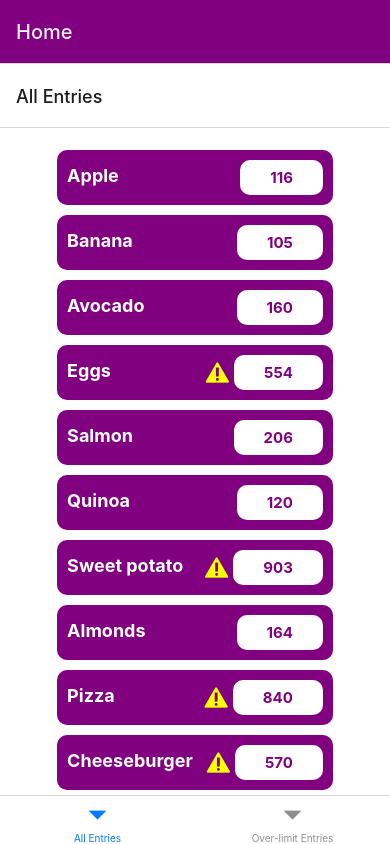
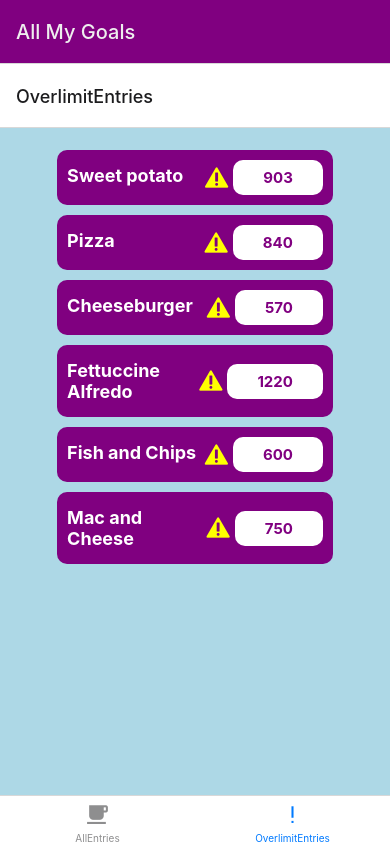
Before and after one commit to qcwssss/CS5520-A2, a React Native app: screen /OverlimitEntries in a window 390 px wide. Built offline with nearby package versions, Linux system fonts and the light colour scheme.

Commit message:
add EditEntry page

```diff
--- a/App.js
+++ b/App.js
@@ -2,7 +2,8 @@ import { NavigationContainer } from "@react-navigation/native";
 import { createNativeStackNavigator } from "@react-navigation/native-stack";
 import { StatusBar } from "expo-status-bar";
 import { StyleSheet, Text, SafeAreaView } from "react-native";
-import BottomNavTabs from "./components/BottomNavTabs";
+import Home from "./components/BottomNavTabs";
+import EditEntry from "./components/EditEntry";
 import AllEntries from "./screens/AllEntries";
 
 const Stack = createNativeStackNavigator();
@@ -21,7 +22,13 @@ export default function App() {
           },
         }}
       >
-        <Stack.Screen name="Home" component={BottomNavTabs} />
+        <Stack.Screen
+          options={{
+            title: "All My Goals",
+          }}
+          name="Home"
+          component={Home}
+        />
 
         {/* <Stack.Screen
           options={{
@@ -30,7 +37,7 @@ export default function App() {
           name="All Entries"
           component={AllEntries}
         /> */}
-        {/* <Stack.Screen name="GoalDetails" component={GoalDetails} /> */}
+        <Stack.Screen name="EditEntry" component={EditEntry} />
       </Stack.Navigator>
     </NavigationContainer>
   );
--- a/components/BottomNavTabs.js
+++ b/components/BottomNavTabs.js
@@ -3,16 +3,41 @@ import React from "react";
 import { createBottomTabNavigator } from "@react-navigation/bottom-tabs";
 import AllEntries from "../screens/AllEntries";
 import OverLimitEntries from "../screens/OverLimitEntries";
+import { useNavigation } from "@react-navigation/native";
+import { MaterialCommunityIcons } from "@expo/vector-icons";
 
 const Tab = createBottomTabNavigator();
 
-const BottomNavTabs = () => {
+const Home = () => {
+  //   const navigation = useNavigation();
+  //   console.log(route);
   return (
     <Tab.Navigator>
-      <Tab.Screen name="All Entries" component={AllEntries} />
-      <Tab.Screen name="Over-limit Entries" component={OverLimitEntries} />
+      <Tab.Screen
+        name="AllEntries"
+        component={AllEntries}
+        options={{
+          tabBarIcon: ({ color, size }) => (
+            <MaterialCommunityIcons name="coffee" size={size} color={color} />
+          ),
+          headerShown: false,
+        }}
+      />
+      <Tab.Screen
+        name="OverlimitEntries"
+        component={OverLimitEntries}
+        options={{
+          tabBarIcon: ({ color, size }) => (
+            <MaterialCommunityIcons
+              name="exclamation"
+              size={size}
+              color={color}
+            />
+          ),
+        }}
+      />
     </Tab.Navigator>
   );
 };
 
-export default BottomNavTabs;
+export default Home;
--- /dev/null
+++ b/components/EditEntry.js
@@ -0,0 +1,86 @@
+// import styles from "../styles/styles";
+import React from "react";
+import { View, Text, StyleSheet } from "react-native";
+import { AntDesign } from "@expo/vector-icons";
+import PressableButton from "./PressableButton";
+
+const onDelete = () => {
+  console.log("delete pressed");
+};
+const onCheck = () => {
+  console.log("check pressed");
+};
+
+const EditEntry = ({ route }) => {
+  const entry = route.params;
+  console.log(entry);
+  return (
+    <View style={styles.container}>
+      <View style={styles.card}>
+        <View style={styles.textContainer}>
+          <Text style={styles.label}>Calorie: {entry.calorie}</Text>
+          <Text style={styles.label}>Description: {entry.item}</Text>
+        </View>
+
+        <View style={styles.buttonRow}>
+          <PressableButton style={styles.button} pressHandler={onDelete}>
+            <AntDesign name="delete" size={20} color="white" />
+          </PressableButton>
+          <PressableButton style={styles.button} pressHandler={onCheck}>
+            <AntDesign name="check" size={20} color="white" />
+          </PressableButton>
+        </View>
+      </View>
+    </View>
+  );
+};
+
+const styles = StyleSheet.create({
+  container: {
+    flex: 1,
+    justifyContent: "flex-start",
+    alignItems: "center",
+    backgroundColor: "lightblue",
+    paddingTop: 60,
+  },
+  card: {
+    backgroundColor: "#FFFFFF",
+    width: "70%",
+    borderRadius: 10,
+    padding: 20,
+    shadowColor: "#000",
+    shadowOffset: {
+      width: 0,
+      height: 2,
+    },
+    shadowOpacity: 0.25,
+    shadowRadius: 3.84,
+    elevation: 5,
+    backgroundColor: "yellow",
+  },
+  textContainer: {
+    // flexDirection: "row",
+    justifyContent: "space-between",
+    alignItems: "center",
+    marginVertical: 10,
+  },
+  label: {
+    fontWeight: "bold",
+    fontSize: 16,
+    marginBottom: 5,
+    color: "blue",
+  },
+
+  buttonRow: {
+    flexDirection: "row",
+    justifyContent: "space-evenly",
+  },
+  button: {
+    backgroundColor: "purple",
+    padding: 10,
+    paddingHorizontal: 20,
+    borderRadius: 5,
+  },
+});
+
+export default EditEntry;
--- a/components/EntryComponent.js
+++ b/components/EntryComponent.js
@@ -1,12 +1,21 @@
-import { View, Text, StyleSheet } from "react-native";
+import { View, Text, StyleSheet, Pressable } from "react-native";
 import React, { useState } from "react";
 import { Foundation } from "@expo/vector-icons";
+import { useNavigation } from "@react-navigation/native";
 
 const EntryComponent = ({ entry }) => {
   //   const entry = { item: "Snacks", calorie: 560 };
+  const naviagtion = useNavigation();
+
   const [limit, setLimit] = useState(500);
 
+  const onPressEntry = () => {
+    // console.log("pressed", entry);
+    naviagtion.navigate("EditEntry", entry);
+  };
+
   return (
+    <Pressable onPress={onPressEntry}>
       <View style={styles.container}>
         <Text style={styles.text}>{entry.item}</Text>
         <View style={styles.numberWrapper}>
@@ -18,6 +27,7 @@ const EntryComponent = ({ entry }) => {
           </View>
         </View>
       </View>
+    </Pressable>
   );
 };
 
@@ -31,7 +41,6 @@ const styles = StyleSheet.create({
     borderRadius: 10,
     padding: 10,
     marginBottom: 10,
-    // height: 60,
   },
   text: {
     color: "white",
--- /dev/null
+++ b/components/PressableButton.js
@@ -0,0 +1,23 @@
+import { View, Text, Pressable, StyleSheet } from "react-native";
+import React from "react";
+
+export default function PressableButton({ style, pressHandler, children }) {
+  return (
+    <Pressable
+      style={({ pressed }) => {
+        return [
+          styles.buttonStyle,
+          style,
+          pressed ? styles.pressedStyle : null,
+        ];
+      }}
+      onPress={pressHandler}
+    >
+      <View>{children}</View>
+    </Pressable>
+  );
+}
+const styles = StyleSheet.create({
+  buttonStyle: { justifyContent: "center", backgroundColor: "green" },
+  pressedStyle: { backgroundColor: "red", opacity: 0.5 },
+});
--- a/screens/AllEntries.js
+++ b/screens/AllEntries.js
@@ -1,20 +1,13 @@
 import React from "react";
-import { StyleSheet, SafeAreaView } from "react-native";
+import { SafeAreaView } from "react-native";
 import EntriesList from "../components/EntriesList";
 import { entries } from "../mock/entryData";
+import styles from "../styles/styles";
 
-const styles = StyleSheet.create({
-  container: {
-    flex: 1,
-    backgroundColor: "#fff",
-    alignItems: "center",
-    justifyContent: "center",
-  },
-});
-
-const AllEntries = () => {
+const AllEntries = ({ route }) => {
+  console.log(route);
   return (
-    <SafeAreaView style={styles.container}>
+    <SafeAreaView style={styles.screenContainer}>
       <EntriesList data={entries} />
     </SafeAreaView>
   );
--- a/screens/OverLimitEntries.js
+++ b/screens/OverLimitEntries.js
@@ -1,20 +1,12 @@
 import React from "react";
-import { StyleSheet, SafeAreaView } from "react-native";
+import { SafeAreaView } from "react-native";
 import EntriesList from "../components/EntriesList";
 import { overlimits } from "../mock/over-limit";
-
-const styles = StyleSheet.create({
-  container: {
-    flex: 1,
-    backgroundColor: "#fff",
-    alignItems: "center",
-    justifyContent: "center",
-  },
-});
+import styles from "../styles/styles";
 
 const OverLimitEntries = () => {
   return (
-    <SafeAreaView style={styles.container}>
+    <SafeAreaView style={styles.screenContainer}>
       <EntriesList data={overlimits} />
     </SafeAreaView>
   );
--- a/styles/styles.js
+++ b/styles/styles.js
@@ -0,0 +1,32 @@
+import React from "react";
+import { StyleSheet } from "react-native";
+
+const card = {
+  marginTop: 20,
+  backgroundColor: "#dcdcdc",
+  width: "80%",
+  padding: 20,
+  borderRadius: 5,
+  shadowColor: "#000",
+  shadowOpacity: 0.2,
+  shadowRadius: 5,
+  shadowOffset: {
+    width: 0,
+    height: 3,
+  },
+  elevation: 2,
+};
+
+const styles = StyleSheet.create({
+  screenContainer: {
+    flex: 1,
+    backgroundColor: "lightblue",
+    alignItems: "center",
+    justifyContent: "center",
+  },
+  card: {
+    ...card,
+  },
+});
+
+export default styles;
```
Lines whose indentation alone changed are shown as unchanged.
